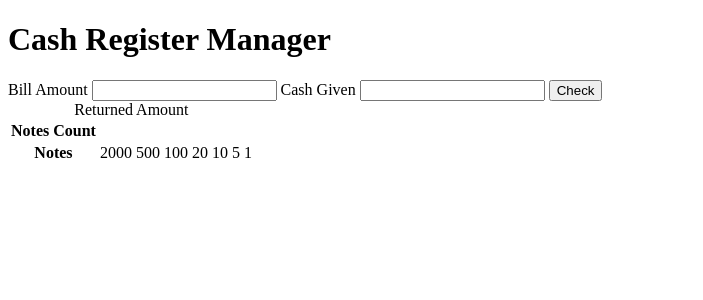
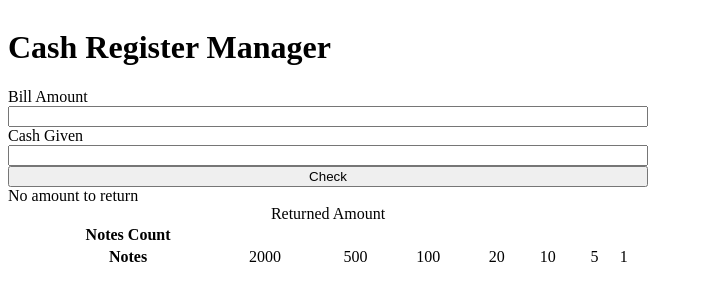
Before and after one commit to Saurabhrana2290/cash-register-manager, a plain HTML site: page index.html in a window 1280 px wide. Both pictures are taken after a click on the button "Check". Shown: the whole page, without its empty margins (0-703 px from the left). Drawn offline with Linux system fonts and the light colour scheme.

Commit message:
Updated main.js

```diff
--- a/index.html
+++ b/index.html
@@ -1,5 +1,6 @@
 <!DOCTYPE html>
 <html lang="en">
+
 <head>
     <meta charset="UTF-8">
     <meta http-equiv="X-UA-Compatible" content="IE=edge">
@@ -7,27 +8,29 @@
     <title>Cash Reister Manager</title>
     <link rel="stylesheet" href="style.css">
 </head>
+
 <body>
+    <div class="container">
         <h1 id="heading">Cash Register Manager</h1>
         <label for="bill-amount" class="label-input" id="label-bill-amount">Bill Amount</label>
         <input type="text" class="amount-inputs" id="bill-amount">
         <label for="cash-given" class="label-input" id="label-cash-given">Cash Given</label>
         <input type="text" class="amount-inputs" id="cash-given">
         <button id="check-btn">Check</button>
-    <div id="message"></div>
+        <div id="error-message"></div>
 
         <table>
             <caption>Returned Amount</caption>
             <tbody>
                 <tr>
                     <th>Notes Count</th>
-                <td id="n1"></td>
-                <td id="n2"></td>
-                <td id="n3"></td>
-                <td id="n4"></td>
-                <td id="n5"></td>
-                <td id="n6"></td>
-                <td id="n7"></td>
+                    <td class="n"></td>
+                    <td class="n"></td>
+                    <td class="n"></td>
+                    <td class="n"></td>
+                    <td class="n"></td>
+                    <td class="n"></td>
+                    <td class="n"></td>
                 </tr>
                 <tr>
                     <th>Notes</th>
@@ -41,6 +44,10 @@
                 </tr>
             </tbody>
         </table>
-    <script src="app.js"></script>
+
+    </div>
+
+    <script src="main.js"></script>
 </body>
+
 </html>
--- a/app.js
+++ b/main.js
@@ -2,35 +2,32 @@ var billAmount = document.querySelector("#bill-amount");
 var cashGiven = document.querySelector('#cash-given');
 var checkButton = document.querySelector('#check-btn');
 var message = document.querySelector("#error-message");
+var non = document.querySelector(".n");
 var notes=[2000,500,100,20,10,5,1];
 function amountHandler(){
-    message.style.display = "none";
+
     if(billAmount.value===cashGiven.value){
-        msg = "No amount to return";
-        setMessage(msg);
+        message.innerText = "No amount to return";
     }
     else if(billAmount.value > 0){
         if(cashGiven.value>billAmount.value){
             var amountDifference = cashGiven.value-billAmount.value;
             calculateAmountReturn(amountDifference);
         }else{
-            msg="Wash the plates!";
+            message.innerText="Wash the plates!";
         }
     }
     else{
-        msg = "Bill amount should be greater than zero!"
-        setMessage(msg);
+        message.innerText = "Bill amount should be greater than zero!";
+
     }
 }
-function setMessage(meg){
-    message.style.display = "none";
-    message.innerHTML=msg;
-}
+
 function calculateAmountReturn(amountDifference){
     for(var i=0;i<notes.length;i++){
         var numberOfNotes = Math.trunc(amountDifference/notes[i]);
         amountDifference %= notes[i];
-        console.log(numberOfNotes);
+        non[i].innerText=numberOfNotes;
     }
 }
 
--- a/style.css
+++ b/style.css
@@ -0,0 +1,5 @@
+.container{
+    display: flex;
+    flex-direction: column;
+    width: 50vw;
+}
```
Lines whose indentation alone changed are shown as unchanged.
